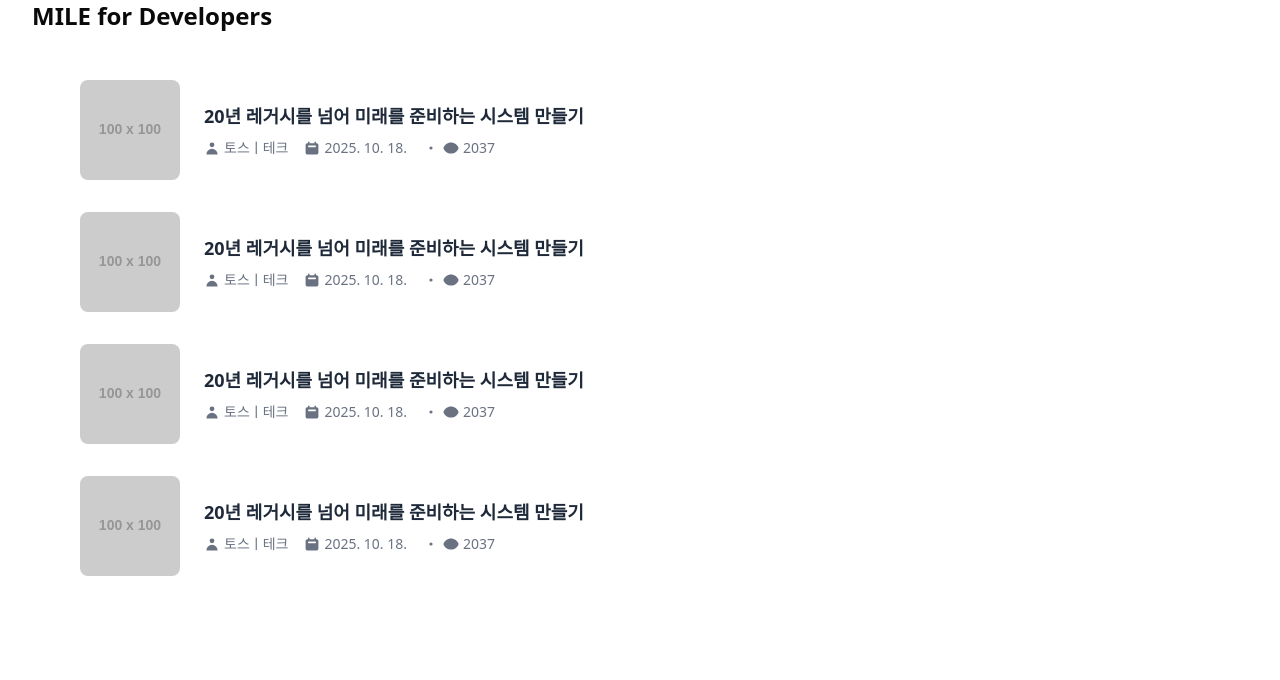
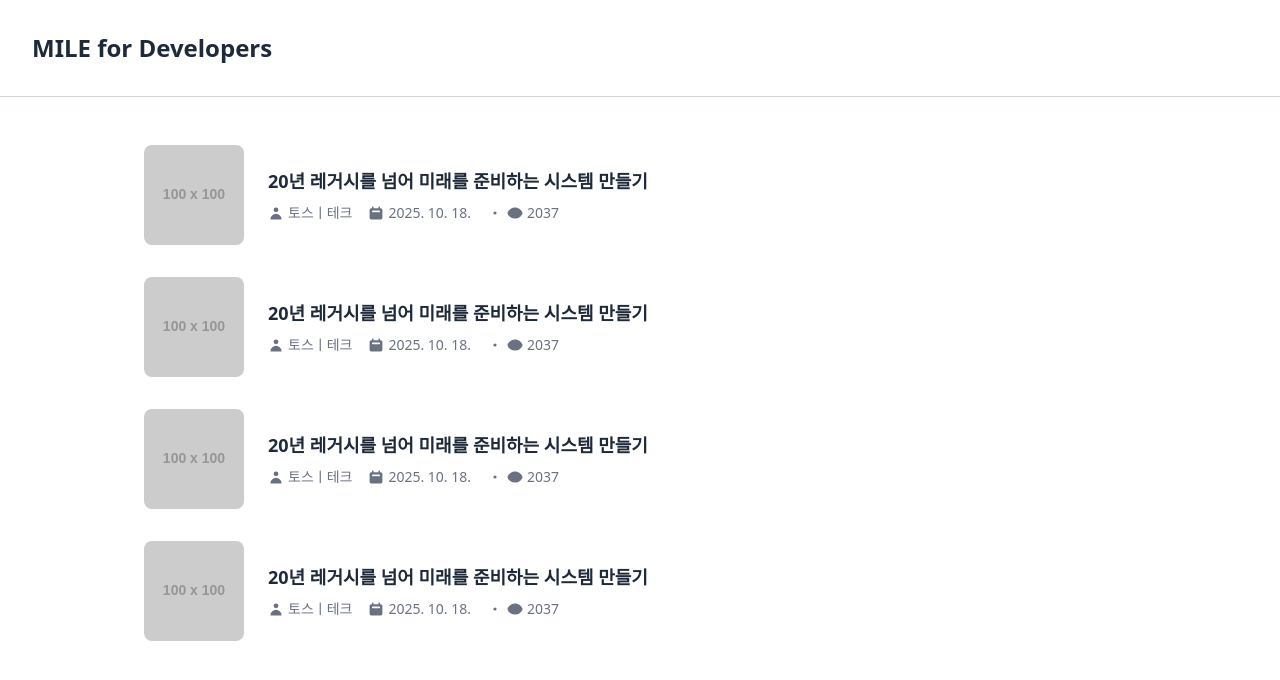
Before and after one commit to APapeIsName/miledev-web-front, a Next.js app: page / in a window 1280 px wide. Shown: the top 680 px of the page. Built offline with nearby package versions, Linux system fonts and the light colour scheme.

Commit message:
[UI] 헤더 및 리스트 추가 및 css 수정

```diff
--- a/app/layout.tsx
+++ b/app/layout.tsx
@@ -1,6 +1,7 @@
 import type { Metadata } from "next";
 import { Geist, Geist_Mono } from "next/font/google";
 import "./globals.css";
+import Header from "@/components/ui/header";
 
 const geistSans = Geist({
   variable: "--font-geist-sans",
@@ -32,11 +33,13 @@ export default function RootLayout({
 }>) {
   return (
     <html lang="ko">
-      <header className="text-2xl font-bold">MILE for Developers</header>
       <body
-        className={"max-w-screen-xl mx-auto px-4 sm:px-6 lg:px-8"}
+        className="bg-white font-sans"
       >
-        {children}
+        <Header />
+        <main className={"max-w-screen-xl mx-auto px-12 sm:px-6 lg:px-24"}>
+          {children}
+        </main>
       </body>
     </html>
   );
--- /dev/null
+++ b/components/ui/header.tsx
@@ -0,0 +1,20 @@
+export default function Header() {
+    return (
+      // 전체 너비를 차지하고 하단에 경계선을 추가합니다.
+      <header className="w-full border-b border-gray-300 bg-white">
+        {/* 레이아웃과 동일한 너비 및 패딩을 적용하여 정렬을 맞춥니다. */}
+        <div className="max-w-screen-xl mx-auto px-4 py-4 sm:px-6 lg:px-8">
+          <div className="flex items-center justify-between h-16">
+            {/* 로고/사이트 제목을 홈으로 링크합니다. next/link 대신 표준 a 태그를 사용합니다. */}
+            <a href="/" className="text-2xl font-bold text-gray-800">
+              MILE for Developers
+            </a>
+            {/* 나중에 네비게이션 링크 등을 추가할 수 있는 공간입니다. */}
+            <nav>
+              {/* 예: <a href="/about">About</a> */}
+            </nav>
+          </div>
+        </div>
+      </header>
+    );
+  }
```
